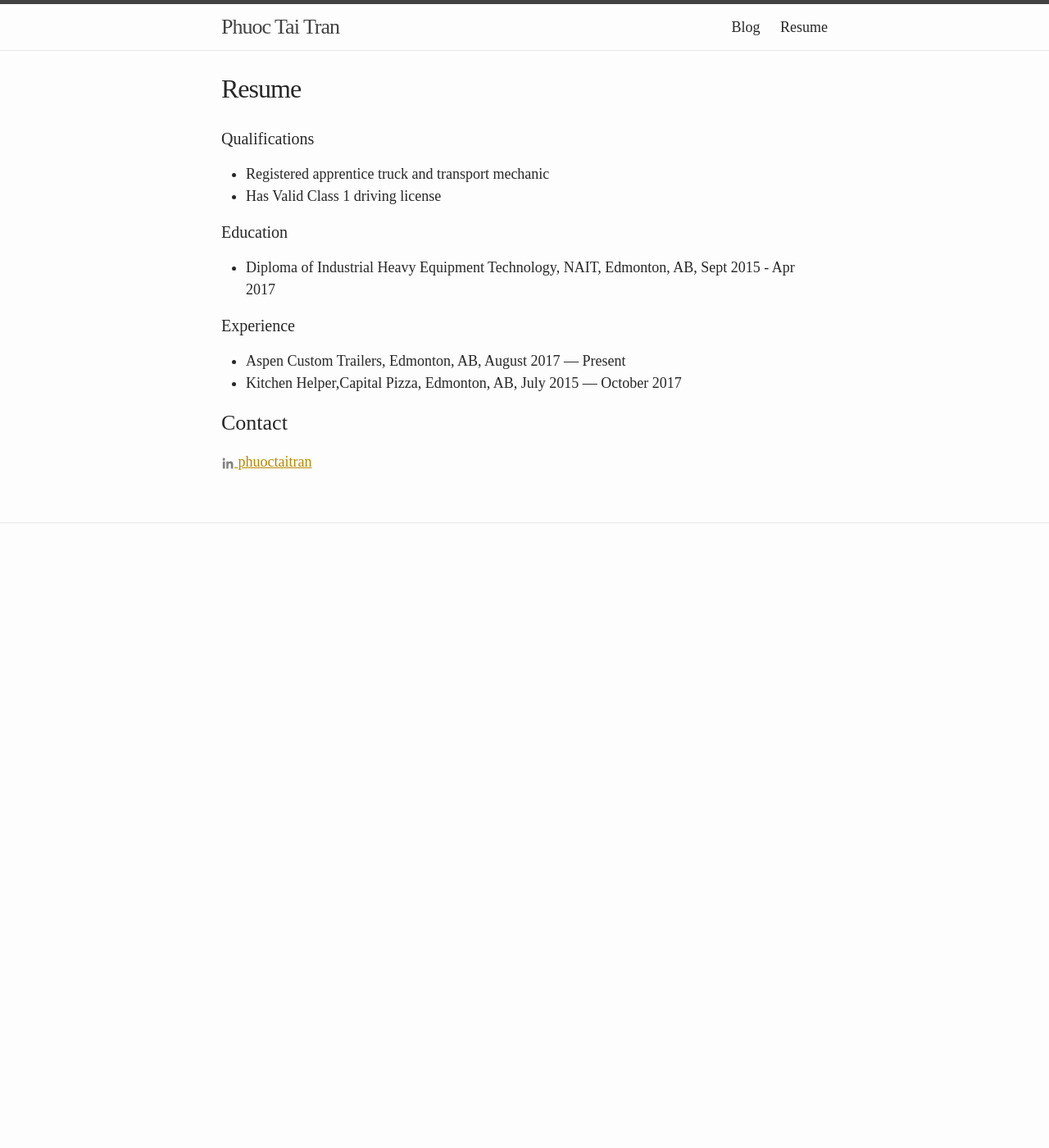
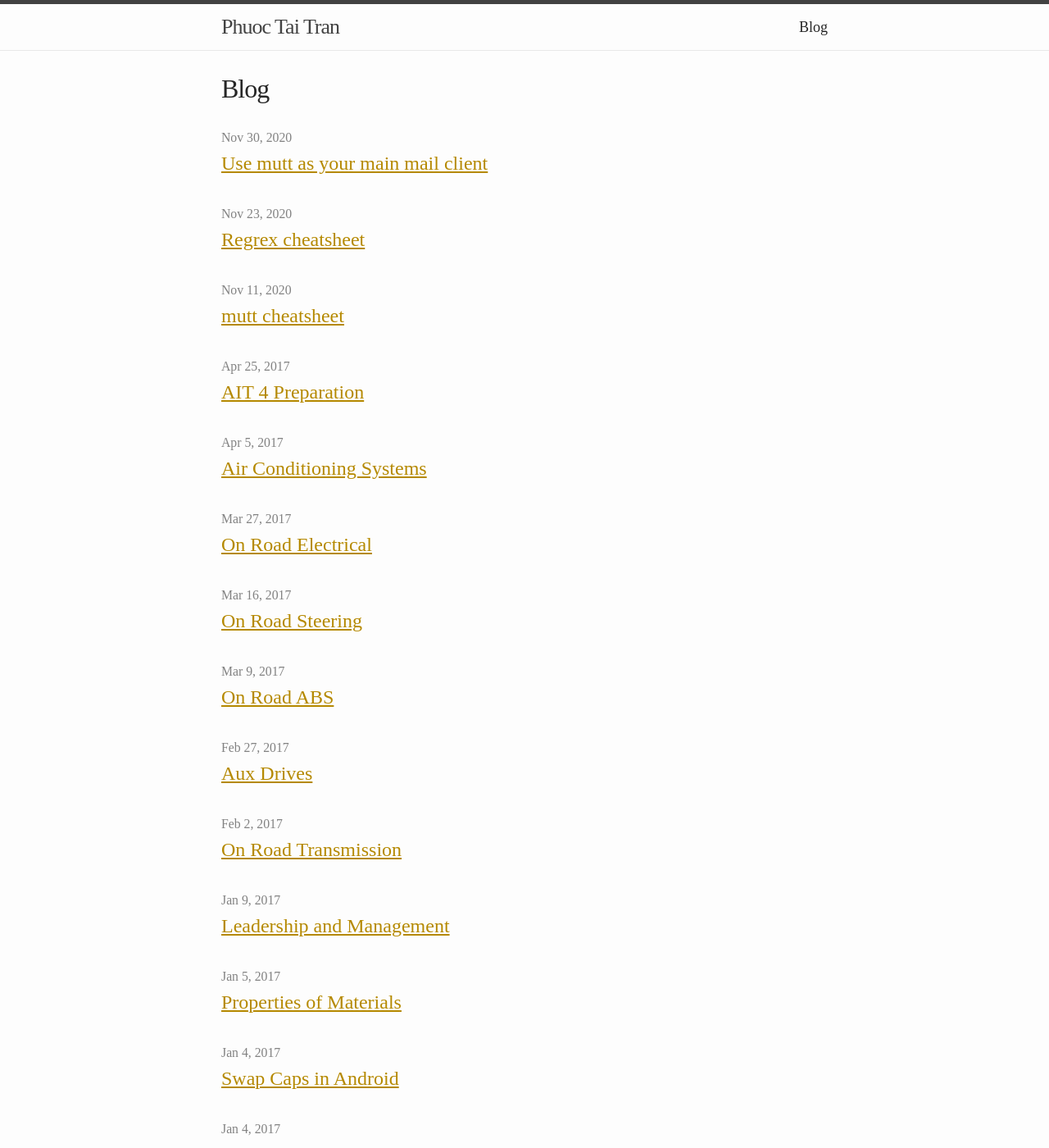
Before and after one commit to jkoz/jkoz.github.io, a Jekyll site: the page built from index.md, in a window 1280 px wide and 1400 px high. Shown: the whole window at 82% size. Built offline with Jekyll 4.4.1, drawn with Linux system fonts in a browser that asks for light colours; some web fonts are replaced; some of the changed text lies outside the part shown.

Commit message:
remove resume page

```diff
--- a/index.md
+++ b/index.md
@@ -1,44 +1,16 @@
 ---
 layout: page
-title: Resume
+title: Blog
 ---
 
-### Qualifications
+<ul class="post-list">
+{% for post in site.posts %}
+    <li>
+    <span class="post-meta">{{ post.date | date: "%b %-d, %Y" }}</span>
 
-- Registered apprentice truck and transport mechanic
-- Has Valid Class 1 driving license
-
-<!--- Graduates from IHET program at NAIT-->
-<!--- Has valid GDL class 5 with a reliable vehicle-->
-<!--- Can work alone or as part of a team-->
-<!--- Can work effectively with minimal supervision-->
-<!--- Ability to accurately enter data for management systems-->
-<!--- Competently uses diagnostic computer programs to troubleshoot-->
-
-### Education
-
-- Diploma of Industrial Heavy Equipment Technology, NAIT, Edmonton, AB, Sept 2015 - Apr 2017
-    <!--- Obtained hands-on experience covering on-road, off-road hydraulics, transmission, engine, and steering systems-->
-    <!--- Used diagnostic tools to trace equipment faults (on-road and off-road equipment)-->
-    <!--- Consulted with schematics and service manuals to overhaul transmission, engine, etc-->
-    <!--- GPA: 3.9-->
-
-### Experience
-
-- Aspen Custom Trailers, Edmonton, AB, August 2017 --- Present
-- Kitchen Helper,Capital Pizza, Edmonton, AB, July 2015 --- October 2017
-
-## Contact
-
-<a href="http://ca.linkedin.com/in/{{ site.linkedin_username }}">
-<span class="icon  icon--linkedin">
-    <svg version="1.1" xmlns="http://www.w3.org/2000/svg" xmlns:xlink="http://www.w3.org/1999/xlink" x="0px" y="0px" width="512px" height="512px" viewBox="0 0 512 512" enable-background="new 0 0 512 512" xml:space="preserve">
-        <path id="linkedin-icon" d="M150.65,100.682c0,27.992-22.508,50.683-50.273,50.683c-27.765,0-50.273-22.691-50.273-50.683
-            C50.104,72.691,72.612,50,100.377,50C128.143,50,150.65,72.691,150.65,100.682z M143.294,187.333H58.277V462h85.017V187.333z
-            M279.195,187.333h-81.541V462h81.541c0,0,0-101.877,0-144.181c0-38.624,17.779-61.615,51.807-61.615
-            c31.268,0,46.289,22.071,46.289,61.615c0,39.545,0,144.181,0,144.181h84.605c0,0,0-100.344,0-173.915
-            s-41.689-109.131-99.934-109.131s-82.768,45.369-82.768,45.369V187.333z" fill="#e0e0e0" />
-    </svg>
-</span>
-<span class="username">{{ site.linkedin_username }}</span>
-</a>
+    <h2>
+        <a class="post-link" href="{{ post.url | prepend: site.baseurl }}">{{ post.title }}</a>
+    </h2>
+    </li>
+{% endfor %}
+</ul>
```
Also changed, not shown: blog.md (deleted, +0 -18 lines).
